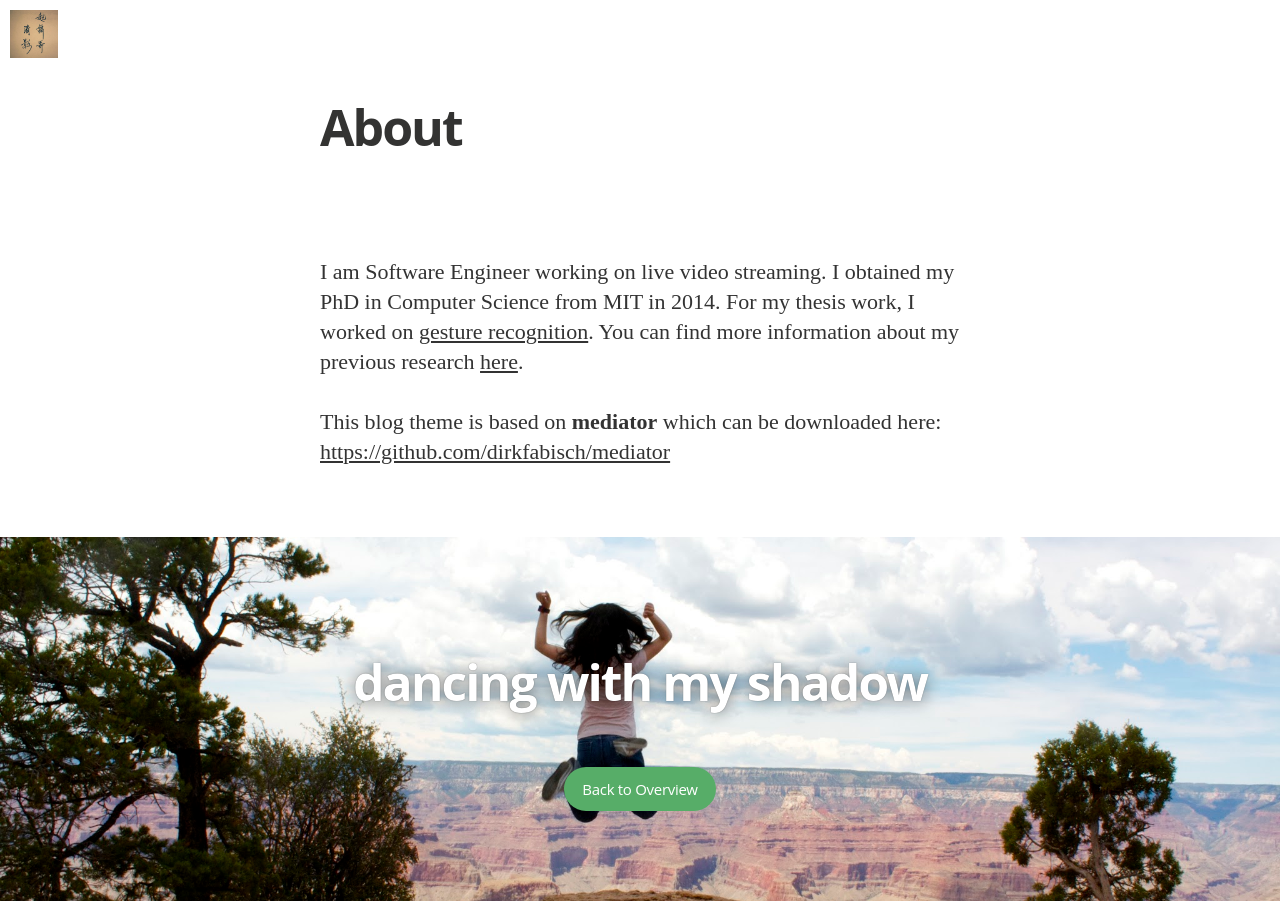
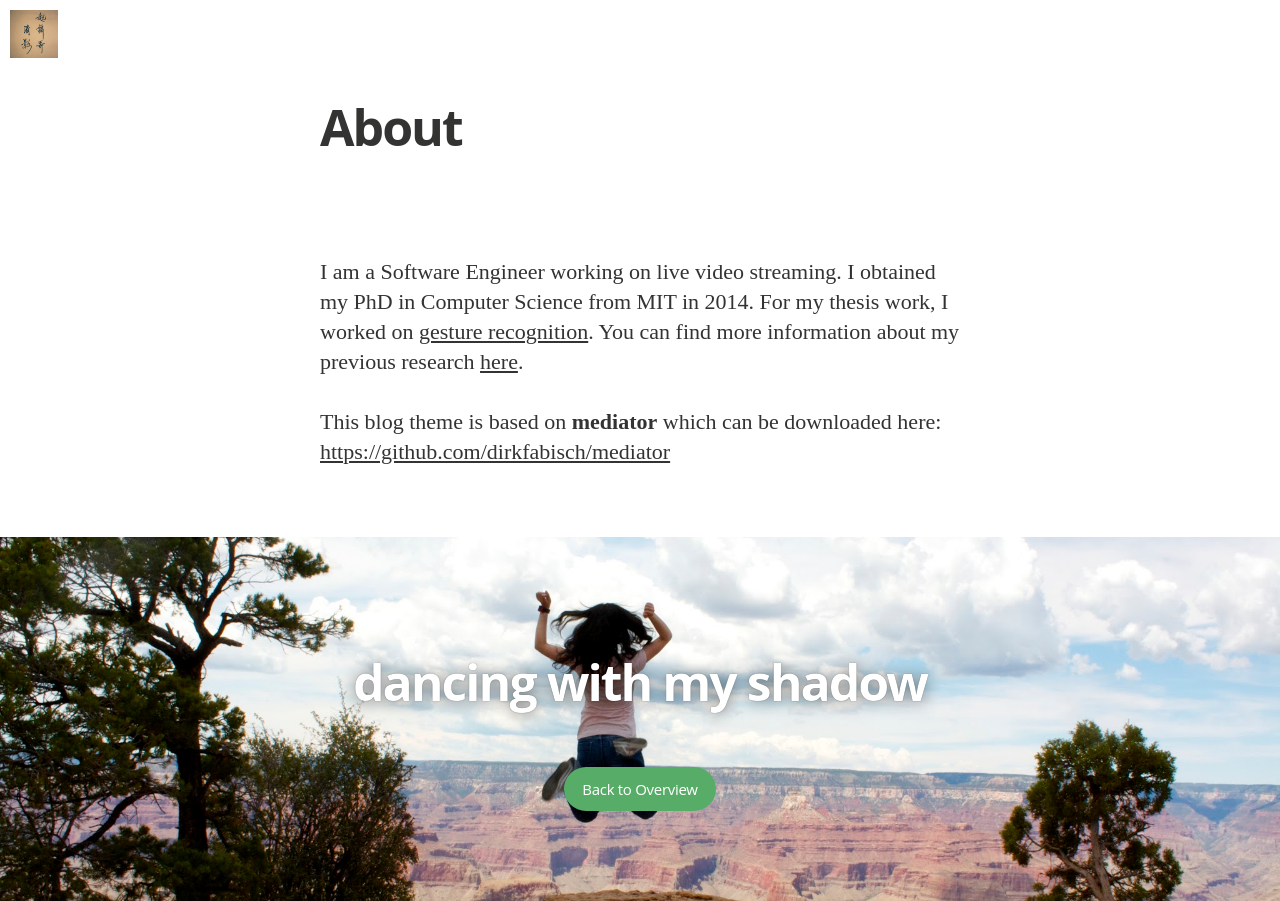
Before and after one commit to uShadow/uShadow.github.io, a Jekyll site: the page built from about.md, in a window 1280 px wide. Built offline with Jekyll 4.4.1, drawn with Linux system fonts in a browser that asks for light colours; nearby versions of some CDN libraries; some web fonts are replaced; Markdown is read by kramdown in place of the engine named in the settings.

```diff
--- a/about.md
+++ b/about.md
@@ -4,7 +4,7 @@ title: About
 permalink: /about/
 ---
 
-I am Software Engineer working on live video streaming. I obtained my PhD in Computer Science from MIT in 2014.
+I am a Software Engineer working on live video streaming. I obtained my PhD in Computer Science from MIT in 2014.
 For my thesis work, I worked on [gesture
 recognition](http://groups.csail.mit.edu/mug/projects/gesture_kinect/). You can find more information about my previous research
 [here](http://people.csail.mit.edu/yingyin).
```
